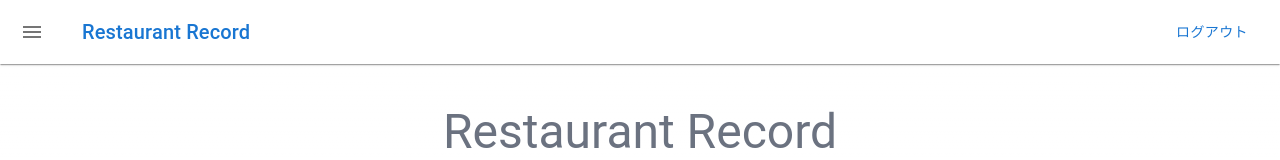
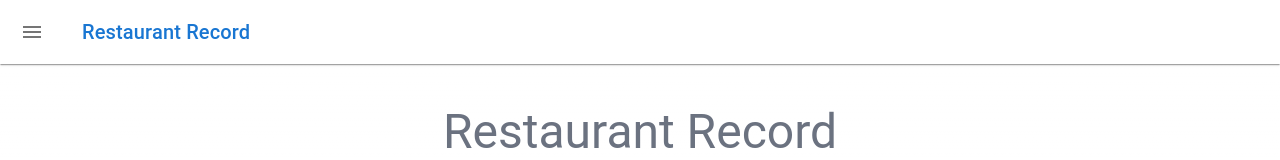
Before and after one commit to teppei1994667/restaurant-record-frontend, a Next.js app in the folder project/: page / in a window 1280 px wide. Shown: the top 160 px of the page. Built offline with nearby package versions, Linux system fonts and the light colour scheme; what axios-case-converter would draw is missing.

Commit message:
Headerのログインボタンをログイン時と未ログイン時で表示を切り替え

```diff
--- a/project/src/share/components/HeaderContainer.tsx
+++ b/project/src/share/components/HeaderContainer.tsx
@@ -1,6 +1,6 @@
 "use client";
 
-import { useCallback, useState } from "react";
+import { useCallback, useEffect, useState } from "react";
 import { signOut } from "../util/authUtil";
 import Cookies from "js-cookie";
 import { useRouter } from "next/navigation";
@@ -8,7 +8,9 @@ import { isAxiosError } from "axios";
 import { HeaderPresentation } from "./HeaderPresentation";
 
 export const HeaderContainer = () => {
-  const [isDrawerOpend, setIsDrawerOpend] = useState(false);
+  console.log("Headers cookies", Cookies.get());
+  const [isLoggedIn, setIsLoggedIn] = useState<boolean>(false);
+  const [isDrawerOpend, setIsDrawerOpend] = useState<boolean>(false);
 
   const router = useRouter();
 
@@ -47,9 +49,18 @@ export const HeaderContainer = () => {
     }
   };
 
+  useEffect(() => {
+    if (Cookies.get("_access-token") && Cookies.get("_client") && Cookies.get("_uid")) {
+      setIsLoggedIn(true);
+    } else {
+      setIsLoggedIn(false);
+    }
+  }, []);
+
   return (
     <>
       <HeaderPresentation
+        isLoggedIn={isLoggedIn}
         isDrawerOpend={isDrawerOpend}
         handleDrawerOpenClose={handleDrawerOpenClose}
         handleSignOutOnClick={handleSignOutOnClick}
--- a/project/src/share/components/HeaderPresentation.tsx
+++ b/project/src/share/components/HeaderPresentation.tsx
@@ -13,18 +13,16 @@ import {
   Typography,
 } from "@mui/material";
 import MenuIcon from "@mui/icons-material/Menu";
-import Cookies from "js-cookie";
 
 type HeaderPresentationProps = {
+  isLoggedIn: boolean;
   isDrawerOpend: boolean;
   handleDrawerOpenClose: () => void;
   handleSignOutOnClick: () => void;
 };
 
 export const HeaderPresentation = (props: HeaderPresentationProps) => {
-  console.log("Headers cookies", Cookies.get());
-
-  const { isDrawerOpend, handleDrawerOpenClose, handleSignOutOnClick } = props;
+  const { isLoggedIn, isDrawerOpend, handleDrawerOpenClose, handleSignOutOnClick } = props;
 
   const drawerList = (
     <Box sx={{ width: "350px", paddingTop: "25px" }}>
@@ -63,11 +61,15 @@ export const HeaderPresentation = (props: HeaderPresentationProps) => {
                 Restaurant Record
               </Link>
             </Grid>
-            <Grid item sx={{}}>
-              <Button className="text-gray-500 font-mono" onClick={handleSignOutOnClick}>
-                ログアウト
-              </Button>
-            </Grid>
+            {isLoggedIn ? (
+              <Grid item>
+                <Button className="text-gray-500 font-mono" onClick={handleSignOutOnClick}>
+                  ログアウト
+                </Button>
+              </Grid>
+            ) : (
+              <></>
+            )}
           </Grid>
         </Toolbar>
       </AppBar>
```
